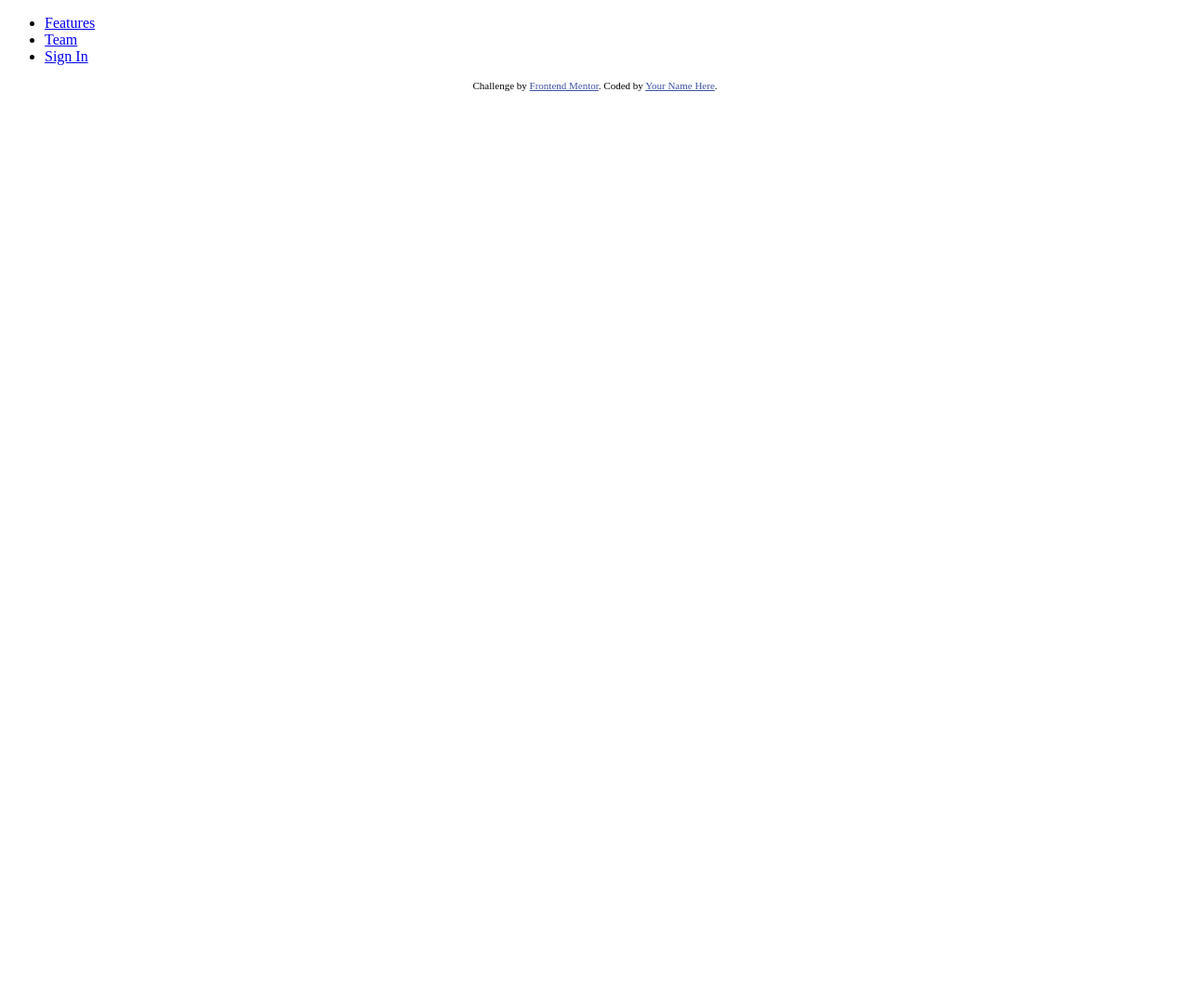
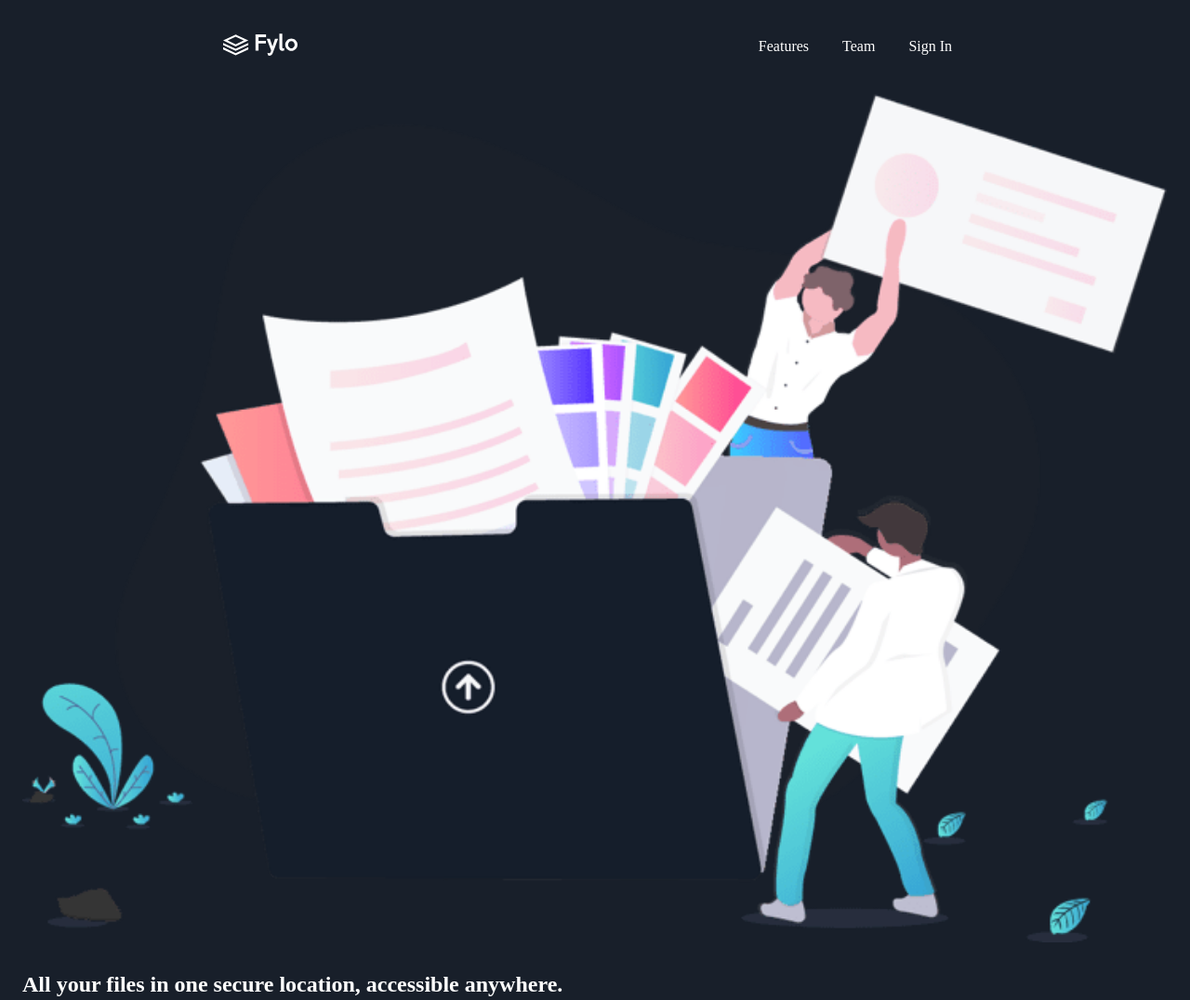
Before and after one commit to mr-z001/Fylo-dark-theme-landing-page, a plain HTML site: page index.html in a window 1280 px wide. Shown: the top 1076 px of the page at 93% size. Before the commit the page ends 800 px from the top, so only its background shows below. Drawn offline with Linux system fonts and the light colour scheme.

Commit message:
Add files via upload

```diff
--- a/index.html
+++ b/index.html
@@ -1,8 +1,10 @@
 <!DOCTYPE html>
 <html lang="en">
+
 <head>
   <meta charset="UTF-8">
-  <meta name="viewport" content="width=device-width, initial-scale=1.0"> <!-- displays site properly based on user's device -->
+  <meta name="viewport" content="width=device-width, initial-scale=1.0">
+  <!-- displays site properly based on user's device -->
 
   <link rel="icon" type="image/png" sizes="32x32" href="./images/favicon-32x32.png">
   <link rel="stylesheet" href="style.css">
@@ -11,15 +13,24 @@
 
   <!-- Feel free to remove these styles or customise in your own stylesheet 👍 -->
   <style>
-    .attribution { font-size: 11px; text-align: center; }
-    .attribution a { color: hsl(228, 45%, 44%); }
+    .attribution {
+      font-size: 11px;
+      text-align: center;
+    }
+
+    .attribution a {
+      color: hsl(228, 45%, 44%);
+    }
   </style>
 </head>
+
 <body>
 
 
   <nav class="nav-bar">
-    <div class="logo"></div>
+    <div class="logo">
+      <img src="./images/logo.svg" alt="">
+    </div>
     <div class="nav-links">
       <ul>
         <li><a href="#">Features</a></li>
@@ -29,6 +40,18 @@
     </div>
   </nav>
 
+  <div class="container">
+    <section class="hero-section">
+      <img src="./images/illustration-intro.png" alt="">
+      <h1> All your files in one secure location, accessible anywhere.
+      </h1>
+      <p>
+        Fylo stores all your most important files in one secure location. Access them wherever
+        you need, share and collaborate with friends family, and co-workers.
+      </p>
+      <a href="#" class="btn">Get Started</a>
+    </section>
+  </div>
 
 
 
@@ -113,11 +136,13 @@
   Terms
   Privacy -->
 
-  <footer>
+  <!-- <footer>
     <p class="attribution">
       Challenge by <a href="https://www.frontendmentor.io?ref=challenge" target="_blank">Frontend Mentor</a>.
       Coded by <a href="#">Your Name Here</a>.
     </p>
-  </footer>
+  </footer> -->
+
 </body>
+
 </html>
--- a/style.css
+++ b/style.css
@@ -0,0 +1,53 @@
+/* Resets */
+
+* {
+    margin: 0;
+    padding: 0;
+    box-sizing: border-box;
+    color: hsl(0, 0%, 100%);
+}
+
+body {
+    background-color: hsl(218, 28%, 13%);
+    color: hsl(0, 0%, 100%);
+}
+
+a {
+    text-decoration: none;
+}
+
+/* Nav-Bar */
+
+.nav-bar {
+    display: flex;
+    justify-content: space-around;
+    align-items: center;
+    height: 100px;
+}
+
+.nav-bar .logo img {
+    width: 80px;
+}
+
+.nav-links ul {
+    list-style: none;
+}
+
+.nav-bar ul li {
+    display: inline;
+    padding: 0 1rem;
+}
+
+/* Hero-Section */
+
+.hero-section {
+    display: flex;
+    flex-direction: column;
+    gap: 2rem;
+}
+
+/* Utility Class */
+
+.container {
+    padding: 0 1.5rem;
+}
```
